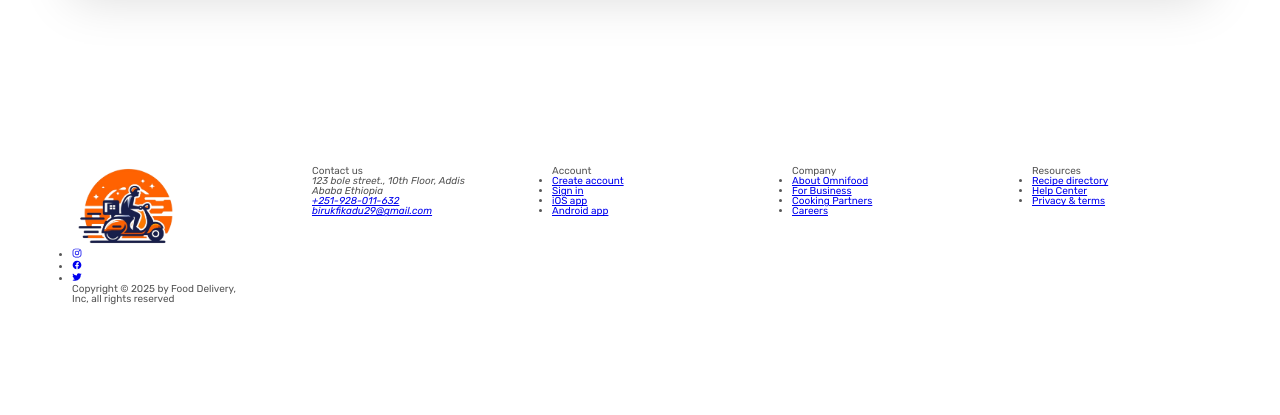
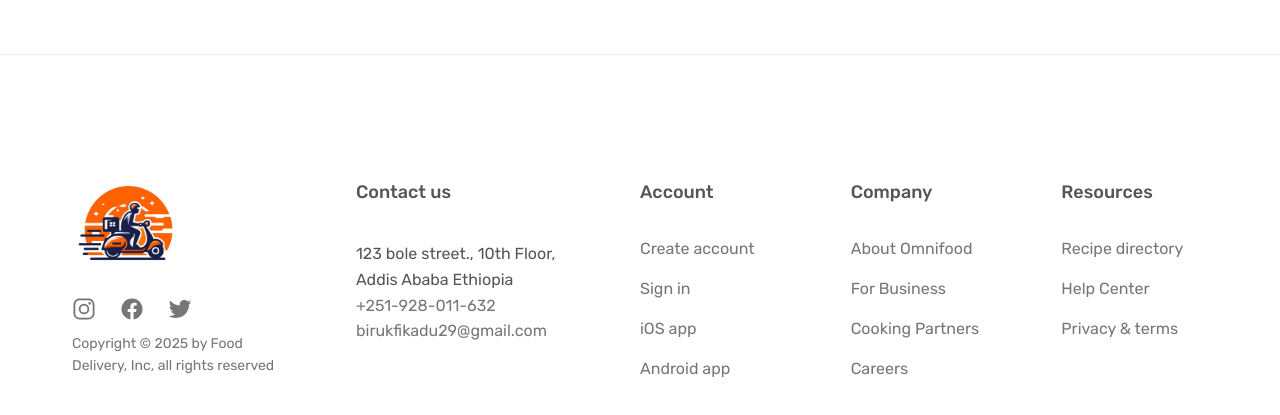
Before and after one commit to biruk1122/Food-Delivery, a plain HTML site: page index.html in a window 1280 px wide. Shown: the part 6822-7237 px from the top of the page. Drawn offline with nearby package versions, Linux system fonts and the light colour scheme.

Commit message:
Building the footer part 2

```diff
--- a/css/style.css
+++ b/css/style.css
@@ -628,7 +628,7 @@ strong {
 /*CALL TO ACTION SECTION*/
 
 .section-cta {
-  padding: 9.6rem 0;
+  padding: 4.8rem 0 12.8rem 0;
 }
 
 .cta {
@@ -722,5 +722,69 @@ strong {
 /* FOOTER SECTION */
 
 .footer {
-  padding: 9.6rem 0;
+  padding: 12.8rem 0;
+  border-top: 1px solid #eee;
 }
+
+.grid--footer {
+  grid-template-columns: 1.5fr 1.5fr 1fr 1fr 1fr;
+}
+
+.logo-col {
+  display: flex;
+  flex-direction: column;
+}
+
+.footer-logo {
+  display: block;
+  margin-bottom: 3.2rem;
+}
+
+.social-links {
+  list-style: none;
+  display: flex;
+  gap: 2.4rem;
+}
+
+.social-icon {
+  height: 2.4rem;
+  width: 2.4rem;
+}
+
+.copyright {
+  font-size: 1.4rem;
+  line-height: 1.6;
+  color: #767676;
+  margin-top: auto;
+}
+
+.footer-heading {
+  font-size: 1.8rem;
+  font-weight: 500;
+  margin-bottom: 4rem;
+}
+
+.contacts {
+  font-style: normal;
+  font-size: 1.6rem;
+  line-height: 1.6;
+}
+
+.address {
+  margin-bottom: 2.4rem;
+}
+
+.footer-nav {
+  list-style: none;
+  display: flex;
+  flex-direction: column;
+  gap: 2.4rem;
+}
+
+.footer-link:link,
+.footer-link:visited {
+  text-decoration: none;
+  font-size: 1.6rem;
+  color: #767676;
+  transition: all 0.3s;
+}
--- a/index.html
+++ b/index.html
@@ -545,16 +545,16 @@
     </main>
 
     <footer class="footer">
-      <div class="container grid grid--5-cols">
+      <div class="container grid grid--footer">
         <div class="logo-col">
           <a href="#" class="footer-logo"><img class="logo" alt="Delivery Logo"
             src="image/delivery-logo.png" /></a>
 
             <ul class="social-links">
 
-              <li><a href="#"><ion-icon name="logo-instagram"></ion-icon></a></li>
-              <li><a href="#"><ion-icon name="logo-facebook"></ion-icon></a></li>
-              <li><a href="#"><ion-icon name="logo-twitter"></ion-icon></a></li>
+              <li><a class="footer-link" href="#"><ion-icon class="social-icon" name="logo-instagram"></ion-icon></a></li>
+              <li><a class="footer-link" href="#"><ion-icon class="social-icon" name="logo-facebook"></ion-icon></a></li>
+              <li><a class="footer-link" href="#"><ion-icon class="social-icon" name="logo-twitter"></ion-icon></a></li>
             </ul>
 
             <p class="copyright">Copyright &copy; 2025 by Food Delivery, Inc, all
@@ -566,37 +566,37 @@
           <address class="contacts">
             <p>123 bole street., 10th Floor, Addis Ababa Ethiopia</p>
             <p>
-              <a href="tel:+251-928-011-632">+251-928-011-632</a>
-              <a href="mailto:birukfikadu29@gmail.com">birukfikadu29@gmail.com</a>
+              <a class="footer-link" href="tel:+251-928-011-632">+251-928-011-632</a>
+              <a class="footer-link" href="mailto:birukfikadu29@gmail.com">birukfikadu29@gmail.com</a>
             </p>
           </address>
         </div>
         <nav class="nav-col">
           <p class="footer-heading">Account</p>
           <ul class="footer-nav">
-            <li><a href="#">Create account</a></li>
-            <li><a href="#">Sign in</a></li>
-            <li><a href="#">iOS app</a></li>
-            <li><a href="#">Android app</a></li>
+            <li><a class="footer-link" href="#">Create account</a></li>
+            <li><a class="footer-link" href="#">Sign in</a></li>
+            <li><a class="footer-link" href="#">iOS app</a></li>
+            <li><a class="footer-link"  class="footer-link"href="#">Android app</a></li>
           </ul>
         </nav>
 
         <nav class="nav-col">
           <p class="footer-heading">Company</p>
           <ul class="footer-nav">
-            <li><a href="#">About Omnifood</a></li>
-            <li><a href="#">For Business</a></li>
-            <li><a href="#">Cooking Partners</a></li>
-            <li><a href="#">Careers</a></li>
+            <li><a class="footer-link" href="#">About Omnifood</a></li>
+            <li><a class="footer-link" href="#">For Business</a></li>
+            <li><a class="footer-link" href="#">Cooking Partners</a></li>
+            <li><a class="footer-link" href="#">Careers</a></li>
           </ul>
         </nav>
 
         <nav class="nav-col">
           <p class="footer-heading">Resources</p>
           <ul class="footer-nav">
-            <li><a href="#">Recipe directory</a></li>
-            <li><a href="#">Help Center</a></li>
-            <li><a href="#">Privacy & terms</a></li>
+            <li><a class="footer-link" href="#">Recipe directory</a></li>
+            <li><a class="footer-link" href="#">Help Center</a></li>
+            <li><a class="footer-link" href="#">Privacy & terms</a></li>
           </ul>
         </nav>
 
```
